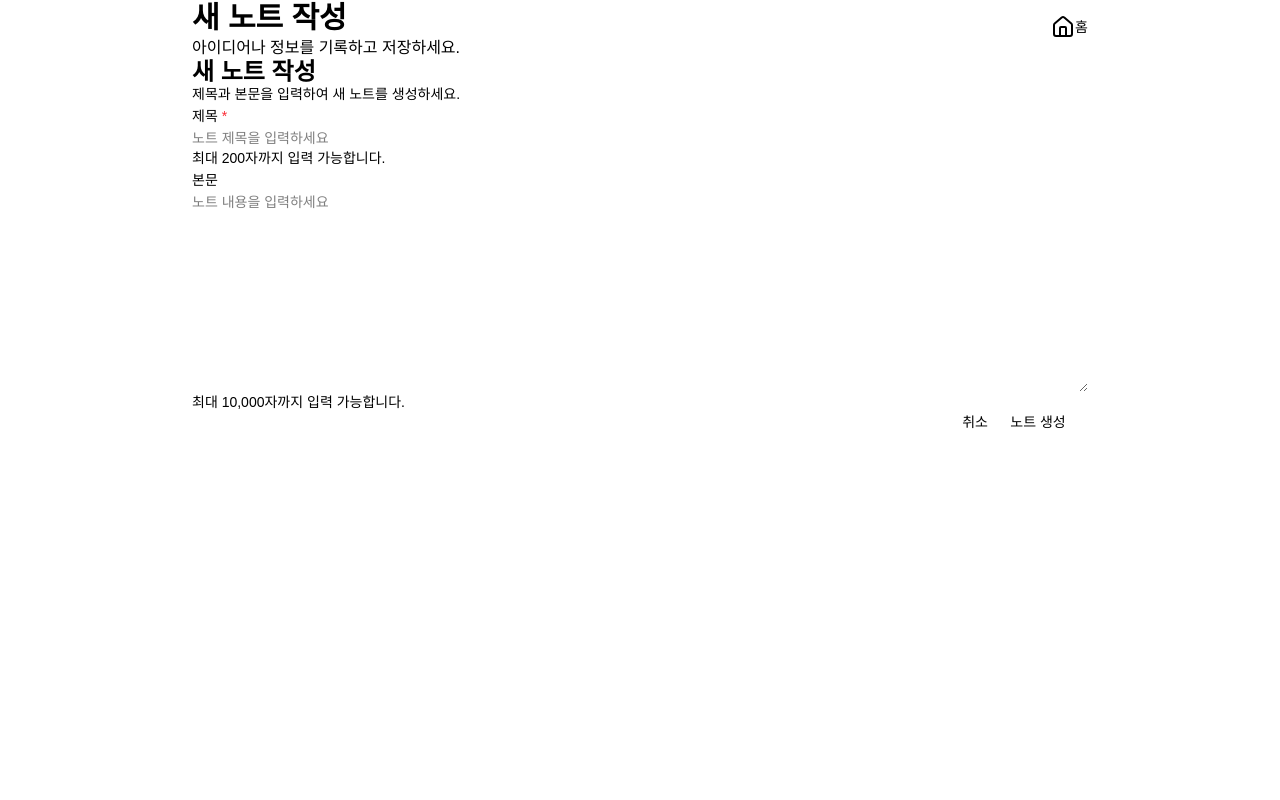
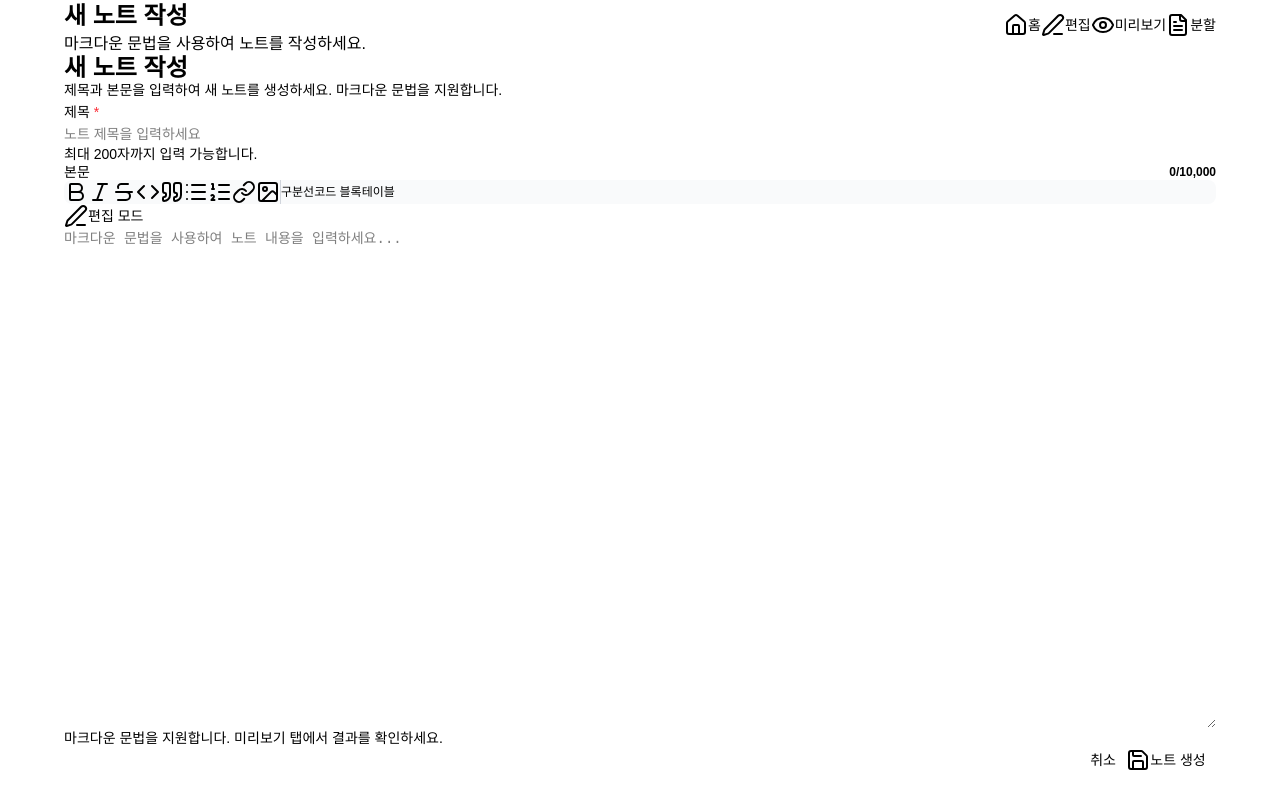
Before and after one commit to 5ctomato/ai-memo-app-vibecoding, a Next.js app: page /notes/create in a window 1280 px wide. Built offline with nearby package versions, Linux system fonts and the light colour scheme; no server answers.

Commit message:
feat: integrate advanced editing features to note pages
- Update edit page to use AdvancedEditNoteForm
- Update create page to use AdvancedCreateNoteForm
- Replace basic forms with advanced markdown editors
- Maintain existing functionality while adding new features

```diff
--- a/app/notes/[id]/edit/page.tsx
+++ b/app/notes/[id]/edit/page.tsx
@@ -5,7 +5,7 @@
 // 관련 파일: lib/actions/notes.ts, components/notes/EditNoteForm.tsx
 
 import { getNoteById } from '@/lib/actions/notes'
-import { EditNoteForm } from '@/components/notes/EditNoteForm'
+import { AdvancedEditNoteForm } from '@/components/notes/AdvancedEditNoteForm'
 import { notFound } from 'next/navigation'
 import { Suspense } from 'react'
 
@@ -39,7 +39,7 @@ export default async function EditNotePage({ params }: EditNotePageProps) {
   return (
     <div className="container mx-auto px-4 py-8">
       <Suspense fallback={<div>로딩 중...</div>}>
-        <EditNoteForm note={result.data} />
+        {result.data && <AdvancedEditNoteForm note={result.data} />}
       </Suspense>
     </div>
   )
--- a/app/notes/create/page.tsx
+++ b/app/notes/create/page.tsx
@@ -5,7 +5,7 @@
 // 관련 파일: components/notes/CreateNoteForm.tsx, lib/actions/notes.ts, app/layout.tsx
 
 import Link from 'next/link'
-import { CreateNoteForm } from '@/components/notes/CreateNoteForm'
+import { AdvancedCreateNoteForm } from '@/components/notes/AdvancedCreateNoteForm'
 import { createServerClient } from '@/lib/supabase/server'
 import { redirect } from 'next/navigation'
 import { Button } from '@/components/ui/button'
@@ -22,23 +22,8 @@ export default async function CreateNotePage() {
   // }
 
   return (
-    <div className="container mx-auto py-8 px-4 max-w-4xl">
-      <div className="mb-6 flex items-center justify-between">
-        <div>
-          <h1 className="text-3xl font-bold tracking-tight">새 노트 작성</h1>
-          <p className="text-muted-foreground mt-2">
-            아이디어나 정보를 기록하고 저장하세요.
-          </p>
-        </div>
-        <Link href="/">
-          <Button variant="outline" className="gap-2">
-            <Home className="h-4 w-4" />
-            홈
-          </Button>
-        </Link>
-      </div>
-
-      <CreateNoteForm />
+    <div className="container mx-auto py-8 px-4">
+      <AdvancedCreateNoteForm />
     </div>
   )
 }
```
